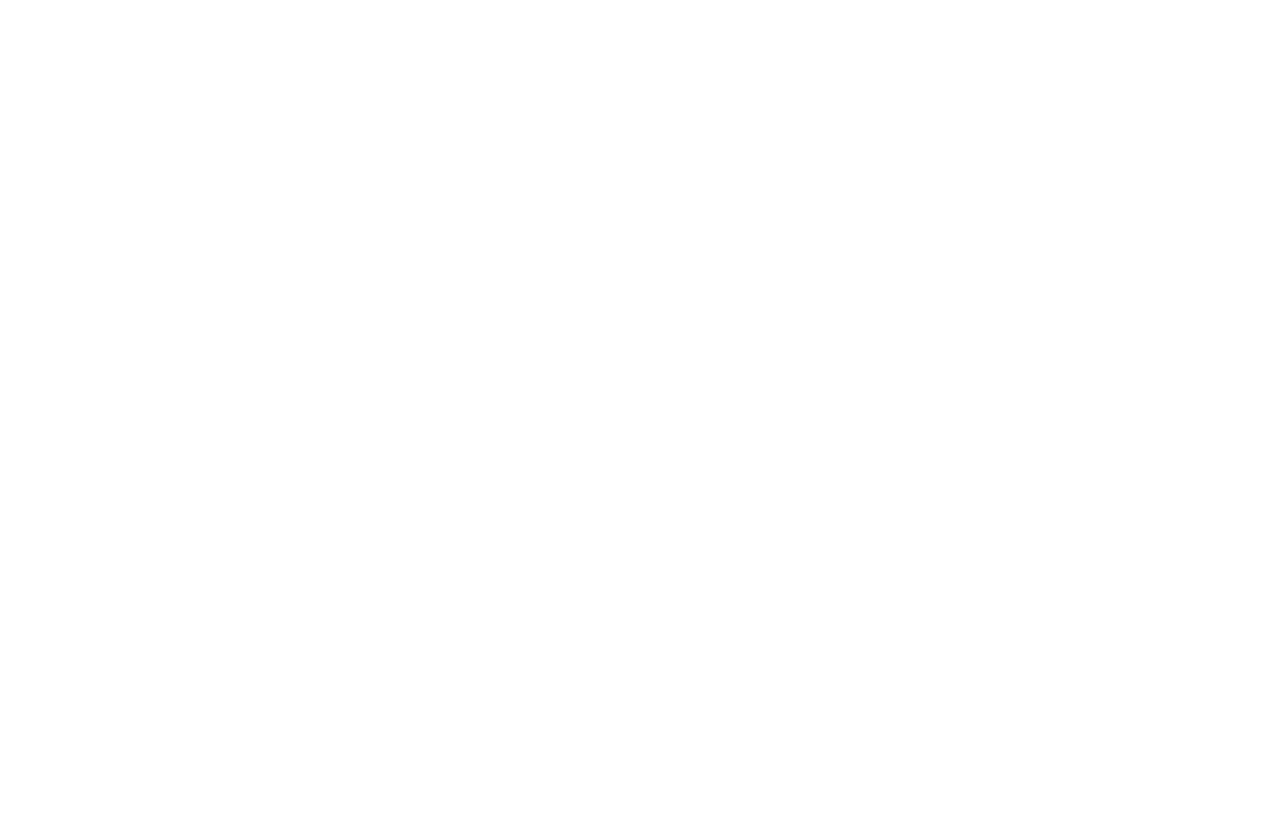
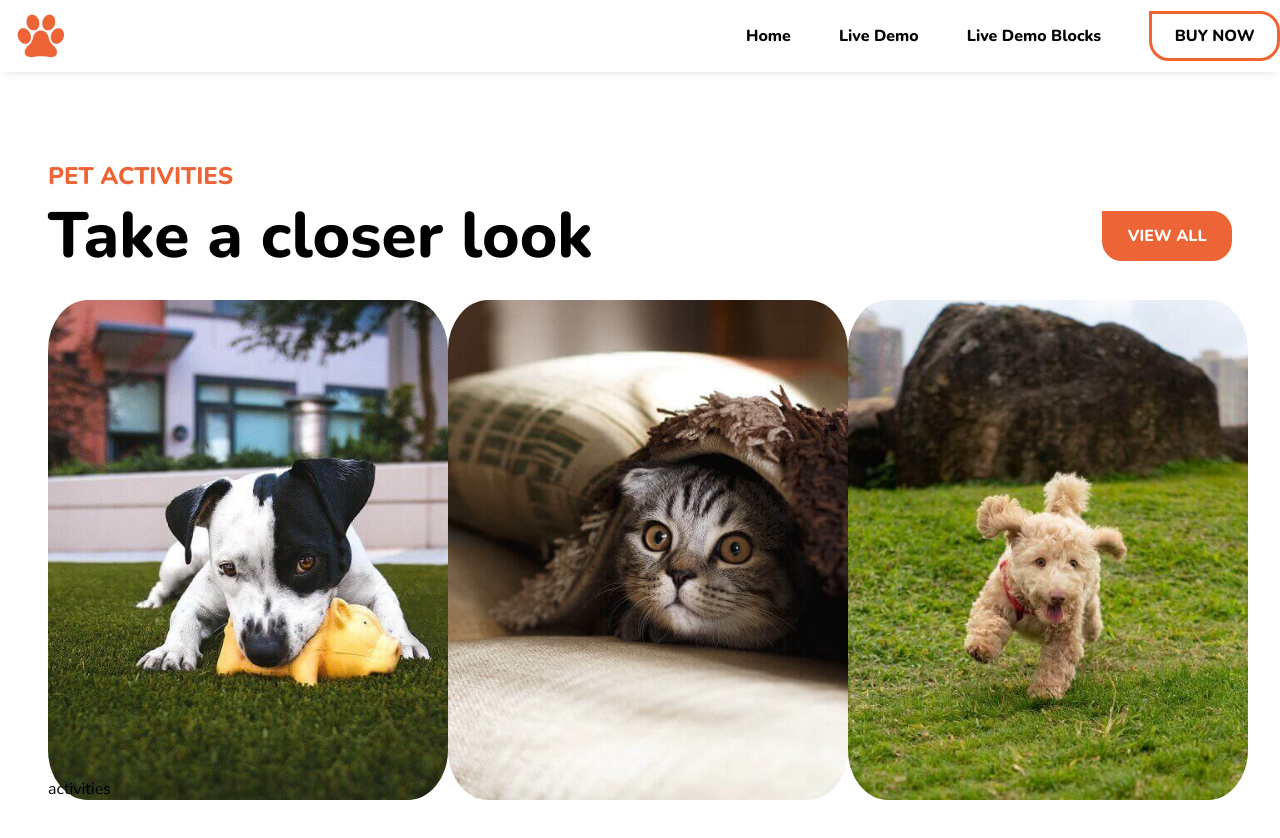
Before and after one commit to ango1994/202205-W01CH03_Alejandro-Montes, a plain HTML site: page index.html in a window 1280 px wide. Before the commit the page ends 800 px from the top, so only its background shows below. Drawn offline with nearby package versions, Linux system fonts and the light colour scheme.

Commit message:
Update web files

```diff
--- a/index.html
+++ b/index.html
@@ -6,10 +6,53 @@
         <meta name="viewport" content="width=device-width, initial-scale=1.0" />
         <title>Pets</title>
         <link
+            href="https://fonts.googleapis.com/css2?family=Nunito:wght@400;800&family=Roboto+Mono:wght@100;300;400&display=swap"
+            rel="stylesheet"
+        />
+        <link
             rel="shortcut icon"
             href="/images/logo2.png"
             type="image/x-icon"
         />
+        <link rel="stylesheet" href="style.css" />
     </head>
-    <body></body>
+    <body>
+        <header class="head">
+            <img src="/images/logo2.png" alt="Pets logo" class="logo-img" />
+            <nav class="nav">
+                <ul class="ul">
+                    <li class="ul__list">Home</li>
+                    <li class="ul__list">Live Demo</li>
+                    <li class="ul__list">Live Demo Blocks</li>
+                    <li class="ul__list">
+                        <button class="button button--white">buy now</button>
+                    </li>
+                </ul>
+            </nav>
+        </header>
+        <main class="main">
+            <h1 class="h1">pet activities</h1>
+            <section class="more-content">
+                <h2 class="more-content__text">Take a closer look</h2>
+                <button class="button button--orange">view all</button>
+            </section>
+            <section class="imgs">
+                <div class="wrap">
+                    <img
+                        src="/images/01.jpg"
+                        alt="Dog playing with a toy"
+                        class="img"
+                    />
+                    <p class="actv">activities</p>
+                </div>
+
+                <img
+                    src="/images/02.jpg"
+                    alt="Cat under a blanket"
+                    class="img"
+                />
+                <img src="/images/03.jpg" alt="Dog running" class="img" />
+            </section>
+        </main>
+    </body>
 </html>
--- a/style.css
+++ b/style.css
@@ -0,0 +1,104 @@
+* {
+    font-family: "Nunito", sans-serif;
+    box-sizing: border-box;
+    margin: 0;
+}
+
+.logo-img {
+    margin-left: 1rem;
+    width: 50px;
+    height: 50px;
+}
+
+.head {
+    position: fixed;
+    top: 0;
+    background-color: white;
+    width: 100%;
+    height: 4.5rem;
+    display: flex;
+    justify-content: space-between;
+    align-items: center;
+    box-shadow: 0px 3px 10px -5px rgb(0 0 0 / 20%);
+}
+.main {
+    padding: 10rem 3rem;
+}
+
+.ul {
+    display: flex;
+    gap: 3rem;
+    list-style-type: none;
+    align-items: center;
+}
+.ul__list {
+    font-weight: 800;
+}
+.button {
+    font-family: inherit;
+    font-size: 1em;
+    padding: 0.7rem 1.4rem;
+    border-radius: 0% 20px 20px 20px;
+    cursor: pointer;
+    text-transform: uppercase;
+    font-weight: 800;
+    background-color: white;
+    border: solid #ed6436 3px;
+}
+
+.button--white:hover {
+    background-color: #ed6436;
+    color: white;
+}
+
+.more-content {
+    display: flex;
+    justify-content: space-between;
+    align-items: center;
+}
+.h1 {
+    font-size: 1.5em;
+    text-transform: uppercase;
+    color: #ed6436;
+}
+
+.more-content__text {
+    font-size: 4em;
+}
+
+.button--orange {
+    color: white;
+    background-color: #ed6436;
+    padding: 0.7em 1.4em;
+}
+
+.button--orange:hover {
+    color: #ed6436;
+    background-color: white;
+}
+
+.imgs {
+    display: flex;
+    justify-content: space-between;
+    padding-top: 20px;
+}
+
+.img {
+    width: 400px;
+    height: 500px;
+    object-fit: cover;
+    border-radius: 10%;
+}
+.wrap {
+    display: flex;
+    align-items: center;
+    width: 100%;
+    z-index: -1;
+    position: relative;
+}
+
+.actv {
+    position: absolute;
+    bottom: 0;
+    left: 0;
+}
```
